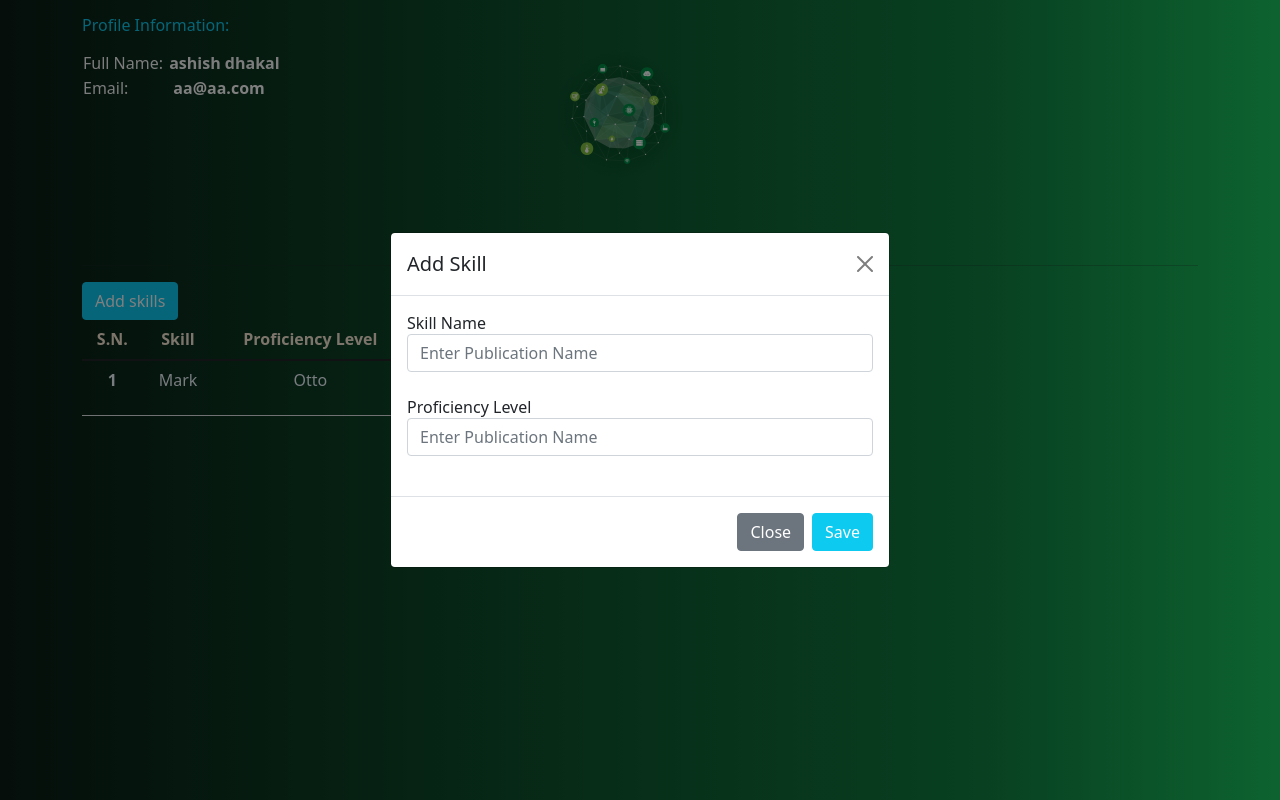
After one commit to smooth-55/treeleaf, a Django app: page /view in a window 1280 px wide, after a click on "Add skills". The commit adds this page. Run offline with Django 3.2, Linux system fonts and the light colour scheme; some libraries are stand-ins or nearby versions.

Commit message:
refactoring template

```diff
--- a/static/css/custom.css
+++ b/static/css/custom.css
@@ -1,4 +1,4 @@
-*{
+* {
 	box-sizing: border-box;
 }
 
@@ -7,23 +7,27 @@ body {
 	font-weight: 400;
 	line-height: 1.4;
 	font-size: 1em;
-
 }
 
-body{
-background: rgb(10,28,21);
-background: linear-gradient(90deg, rgba(10,28,21,1) 0%, rgba(17,129,66,1) 77%, rgba(27,198,96,1) 100%);
+body {
+	background: rgb(10, 28, 21);
+	background: linear-gradient(
+		90deg,
+		rgba(10, 28, 21, 1) 0%,
+		rgba(17, 129, 66, 1) 77%,
+		rgba(27, 198, 96, 1) 100%
+	);
 }
 
-label{
+label {
 	color: aliceblue;
 }
 
-.t_header{
+.t_header {
 	color: antiquewhite;
 }
 
-.t_body{
+.t_body {
 	color: aliceblue;
 }
 
@@ -31,16 +35,29 @@ label{
 	width: 50px;
 	height: 60px;
 	overflow: hidden;
-
 }
 
-a{
+a {
 	text-decoration: none;
 	color: white;
 	outline: none;
 }
 
-a:link:active, a:hover , a:visited:active{
+a:link:active,
+a:hover,
+a:visited:active {
 	color: white;
+}
 
+.btn-inline {
+	padding: 5px 12px;
 }
+
+.fa-plus {
+	margin-top: 35px;
+}
+
+.profile-img {
+	width: 150px;
+	height: 150px;
+}
--- a/templates/pieces/header.html
+++ b/templates/pieces/header.html
@@ -5,4 +5,10 @@
 
  <!-- Bootstrap CSS CDN -->
  <link href="https://cdn.jsdelivr.net/npm/bootstrap@5.1.3/dist/css/bootstrap.min.css" rel="stylesheet" integrity="sha384-1BmE4kWBq78iYhFldvKuhfTAU6auU8tT94WrHftjDbrCEXSU1oBoqyl2QvZ6jIW3" crossorigin="anonymous">
+ <link rel="stylesheet" href="https://pro.fontawesome.com/releases/v5.10.0/css/all.css" integrity="sha384-AYmEC3Yw5cVb3ZcuHtOA93w35dYTsvhLPVnYs9eStHfGJvOvKxVfELGroGkvsg+p" crossorigin="anonymous"/>
+
+ <link href="https://cdn.jsdelivr.net/npm/select2@4.1.0-rc.0/dist/css/select2.min.css" rel="stylesheet" />
+<script src="https://cdn.jsdelivr.net/npm/select2@4.1.0-rc.0/dist/js/select2.min.js"></script>
+<script src="https://ajax.googleapis.com/ajax/libs/jquery/3.5.1/jquery.min.js"></script>
+
  <link rel="stylesheet" href="{% static 'css/custom.css' %}">
--- /dev/null
+++ b/treeleaf/templates/treeleaf/view-profile.html
@@ -0,0 +1,138 @@
+{% extends 'base.html' %} {% load static %}
+{%block title%}Create Profile{%endblock%}
+{%block static%}
+
+{%endblock%}
+{% block content %}
+
+
+<!-- Main content -->
+<section class="container ">
+	<h6 class="my-3 text-info">Profile Information:</h6>
+	<div class="row">
+		<div class="col-lg-5">
+			<table class="view-table">
+				<tr>
+					<td class="text-light">Full Name:</td>
+					<th class="text-light">&nbsp;ashish dhakal</th>
+				</tr>
+
+				<tr>
+					<td class="text-light">Email:</td>
+					<th class="text-white "> &nbsp; aa@aa.com</th>
+				</tr>
+			</table>
+		</div>
+		<div class="col-lg-3 profile-img mb-5">
+
+			<img src="{% static 'images/iot-world.svg' %}" class="img-fluid" alt="">
+
+		</div>
+	</div>
+	<hr>
+	<div class="row ">
+		<div class="col-lg-5">
+			<button class="btn btn-info text-white" data-bs-toggle="modal" data-bs-target="#skillModal">Add
+				skills</button>
+			<table class="table table-responsive">
+				<thead>
+					<tr>
+						<th class="t_header text-center">S.N.</th>
+						<th class="t_header text-center">Skill</th>
+						<th class="t_header text-center">Proficiency Level</th>
+						<th class="t_header text-center">Action</th>
+
+					</tr>
+				</thead>
+				<tbody>
+					<tr>
+						<th class="t_body text-center">1</th>
+						<td class="t_body text-center">Mark</td>
+						<td class="t_body text-center">Otto</td>
+						<td class="t_body text-center">
+							<button class="btn btn-info text-white" data-bs-toggle="modal"
+								data-bs-target="#skillModalUpdate">Update</button>
+						</td>
+
+					</tr>
+
+				</tbody>
+
+			</table>
+		</div>
+
+	</div>
+
+</section>
+</div>
+
+
+<!-- skill modal -->
+<div class="modal fade" id="skillModal" tabindex="-1" aria-labelledby="skillModalLabel" aria-hidden="true">
+	<div class="modal-dialog modal-dialog-centered">
+		<div class="modal-content">
+			<div class="modal-header">
+				<h5 class="modal-title" id="skillModalLabel">Add Skill</h5>
+				<button type="button" class="btn-close" data-bs-dismiss="modal" aria-label="Close"></button>
+			</div>
+			<div class="modal-body">
+				<form method="POST" action="">
+					{% csrf_token %}
+
+					<div class="mb-4">
+						<label class="text-dark" for="skill_name">Skill Name</label>
+						<input id="skill_name" type="text" class="ha-input form-control" name="pub_title"
+							placeholder="Enter Publication Name" required />
+					</div>
+					<div class="mb-4">
+						<label class="text-dark" for="level">Proficiency Level</label>
+						<input id="level" type="number" class="ha-input form-control" name="pub_title"
+							placeholder="Enter Publication Name" required />
+					</div>
+
+				</form>
+			</div>
+			<div class="modal-footer">
+				<button type="button" class="btn btn-secondary " data-bs-dismiss="modal">Close</button>
+				<button type="button" class="btn btn-info text-white">Save</button>
+			</div>
+		</div>
+	</div>
+</div>
+<!-- end skill model -->
+
+<!-- skill modal  update-->
+<div class="modal fade" id="skillModalUpdate" tabindex="-1" aria-labelledby="skillModalUpdateLabel" aria-hidden="true">
+	<div class="modal-dialog modal-dialog-centered">
+		<div class="modal-content">
+			<div class="modal-header">
+				<h5 class="modal-title" id="skillModalUpdateLabel">Add Skill</h5>
+				<button type="button" class="btn-close" data-bs-dismiss="modal" aria-label="Close"></button>
+			</div>
+			<div class="modal-body">
+				<form method="POST" action="">
+					{% csrf_token %}
+
+					<div class="mb-4">
+						<label class="text-dark" for="skill_name">Skill Name</label>
+						<input id="skill_name_update" type="text" class=" form-control" name="pub_title"
+							placeholder="Enter Skill" required />
+					</div>
+					<div class="mb-4">
+						<label class="text-dark" for="level">Proficiency Level</label>
+						<input id="level_update" type="number" class=" form-control" name="pub_title"
+							placeholder="Enter Proficiency Level" required />
+					</div>
+
+				</form>
+			</div>
+			<div class="modal-footer">
+				<button type="button" class="btn btn-secondary " data-bs-dismiss="modal">Close</button>
+				<button type="button" class="btn btn-info text-white">Save</button>
+			</div>
+		</div>
+	</div>
+</div>
+<!-- end skill model -->
+
+{% endblock %}
--- a/treeleaf/urls.py
+++ b/treeleaf/urls.py
@@ -1,8 +1,12 @@
 from django.urls import path
-from treeleaf.views import ProfileCreateView, ProfileUpdateView, ProfileListView
+from treeleaf.views import (
+    ProfileCreateView,
+    ProfileListView,
+    RetrieveProfileView,
+)
 
 urlpatterns = [
     path("create", ProfileCreateView.as_view(), name="create"),
     path("", ProfileListView.as_view(), name="list"),
-    path("update", ProfileUpdateView.as_view(), name="update"),
+    path("view", RetrieveProfileView.as_view(), name="view"),
 ]
--- a/treeleaf/views.py
+++ b/treeleaf/views.py
@@ -9,9 +9,9 @@ class ProfileListView(TemplateView):
     template_name = "treeleaf/profile-list.html"
 
 
+class RetrieveProfileView(TemplateView):
+    template_name = "treeleaf/view-profile.html"
+
+
 class ProfileCreateView(TemplateView):
     template_name = "treeleaf/profile-create.html"
-
-
-class ProfileUpdateView(TemplateView):
-    template_name = "treeleaf/update-profile.html"
```
Also changed, not shown: treeleaf/templates/treeleaf/profile-create.html (+66 -21 lines), treeleaf/templates/treeleaf/profile-list.html (+16 -17 lines), treeleaf/templates/treeleaf/update-profile.html (deleted, +0 -65 lines). Lines whose indentation alone changed are shown as unchanged.
